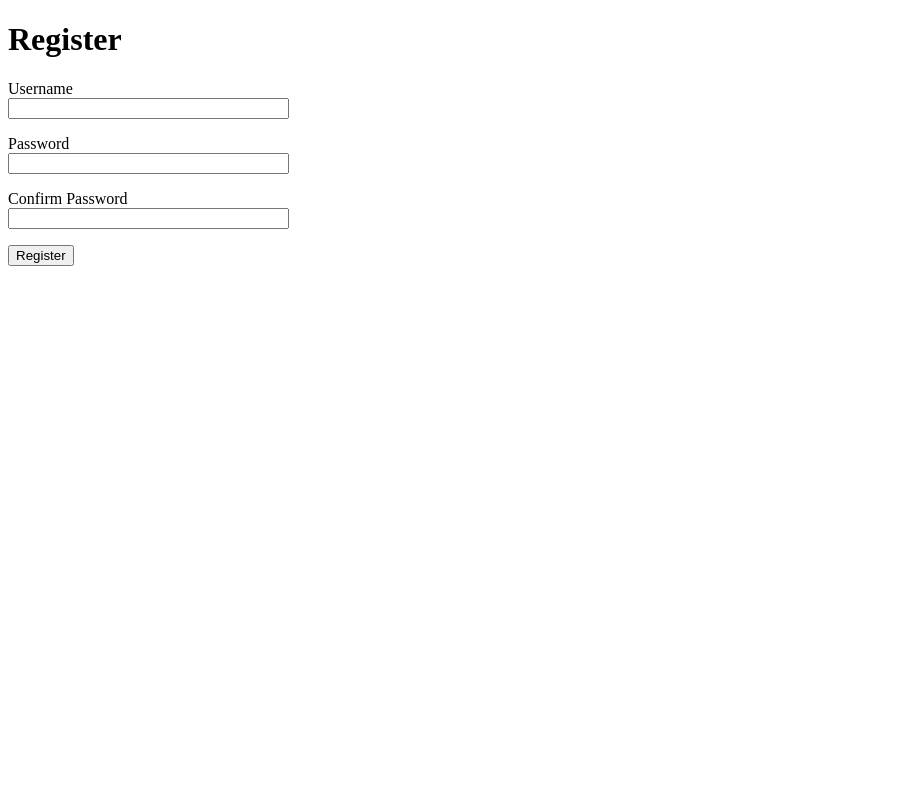
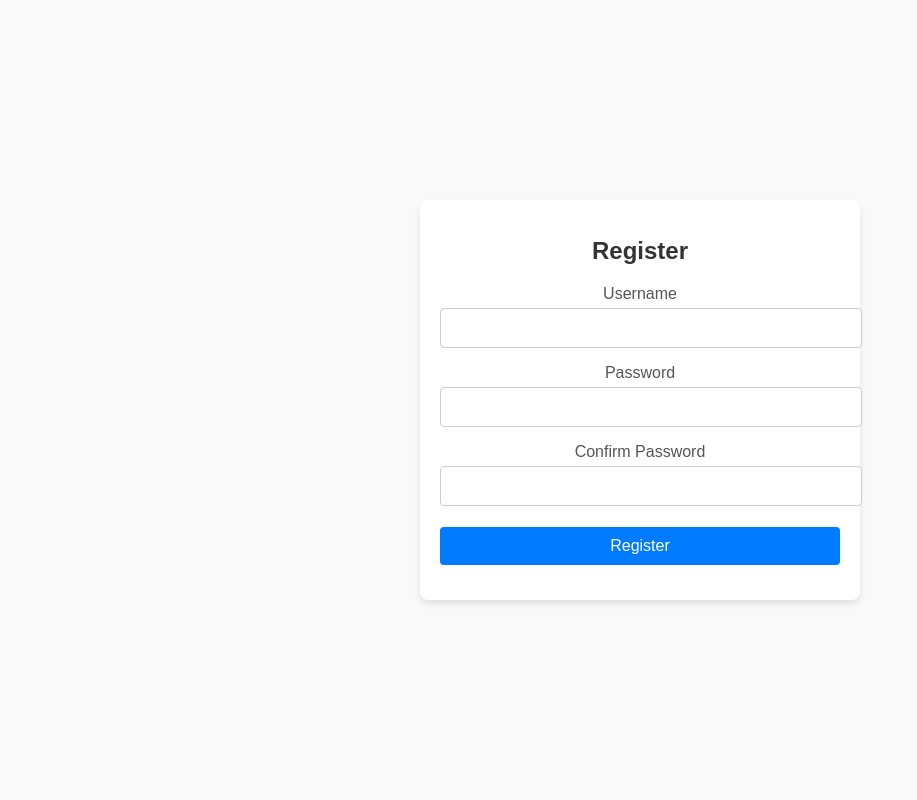
Before and after one commit to mametaro99/face-recoginition, a Flask app: page /register in a window 1280 px wide. Shown: the whole page, without its empty margins (0-917 px from the left). Run offline with Flask 3, Linux system fonts and the light colour scheme; some libraries are stand-ins or nearby versions.

Commit message:
登録画面の変更

```diff
--- a/my_flask_app/templates/register.html
+++ b/my_flask_app/templates/register.html
@@ -1,9 +1,68 @@
 <!doctype html>
-<html>
+<html lang="en">
 <head>
+    <meta charset="UTF-8">
+    <meta name="viewport" content="width=device-width, initial-scale=1.0">
     <title>Register</title>
+    <style>
+        body {
+            font-family: Arial, sans-serif;
+            background-color: #f9f9f9;
+            margin: 0;
+            display: flex;
+            justify-content: center;
+            align-items: center;
+            height: 100vh;
+        }
+        .container {
+            background: #fff;
+            padding: 20px;
+            border-radius: 8px;
+            box-shadow: 0 4px 6px rgba(0, 0, 0, 0.1);
+            width: 90%;
+            max-width: 400px;
+            text-align: center;
+        }
+        h1 {
+            font-size: 24px;
+            color: #333;
+            margin-bottom: 20px;
+        }
+        form p {
+            margin-bottom: 15px;
+        }
+        form input[type="text"],
+        form input[type="password"],
+        form input[type="submit"] {
+            width: 100%;
+            padding: 10px;
+            font-size: 16px;
+            margin-top: 5px;
+            border: 1px solid #ccc;
+            border-radius: 4px;
+        }
+        form input[type="submit"] {
+            background-color: #007BFF;
+            color: #fff;
+            border: none;
+            cursor: pointer;
+        }
+        form input[type="submit"]:hover {
+            background-color: #0056b3;
+        }
+        p {
+            font-size: 16px;
+            color: #555;
+        }
+        .message {
+            margin-top: 20px;
+            font-size: 14px;
+            color: #d9534f;
+        }
+    </style>
 </head>
 <body>
+    <div class="container">
         <h1>Register</h1>
         <form method="POST">
             {{ form.hidden_tag() }}
@@ -19,10 +78,13 @@
                 {{ form.confirm_password.label }}<br>
                 {{ form.confirm_password(size=32) }}
             </p>
-        <p><input type="submit" value="Register"></p>
+            <p>
+                <input type="submit" value="Register">
+            </p>
         </form>
         {% for message in get_flashed_messages() %}
-        <p>{{ message }}</p>
+            <p class="message">{{ message }}</p>
         {% endfor %}
+    </div>
 </body>
 </html>
```
Lines whose indentation alone changed are shown as unchanged.
